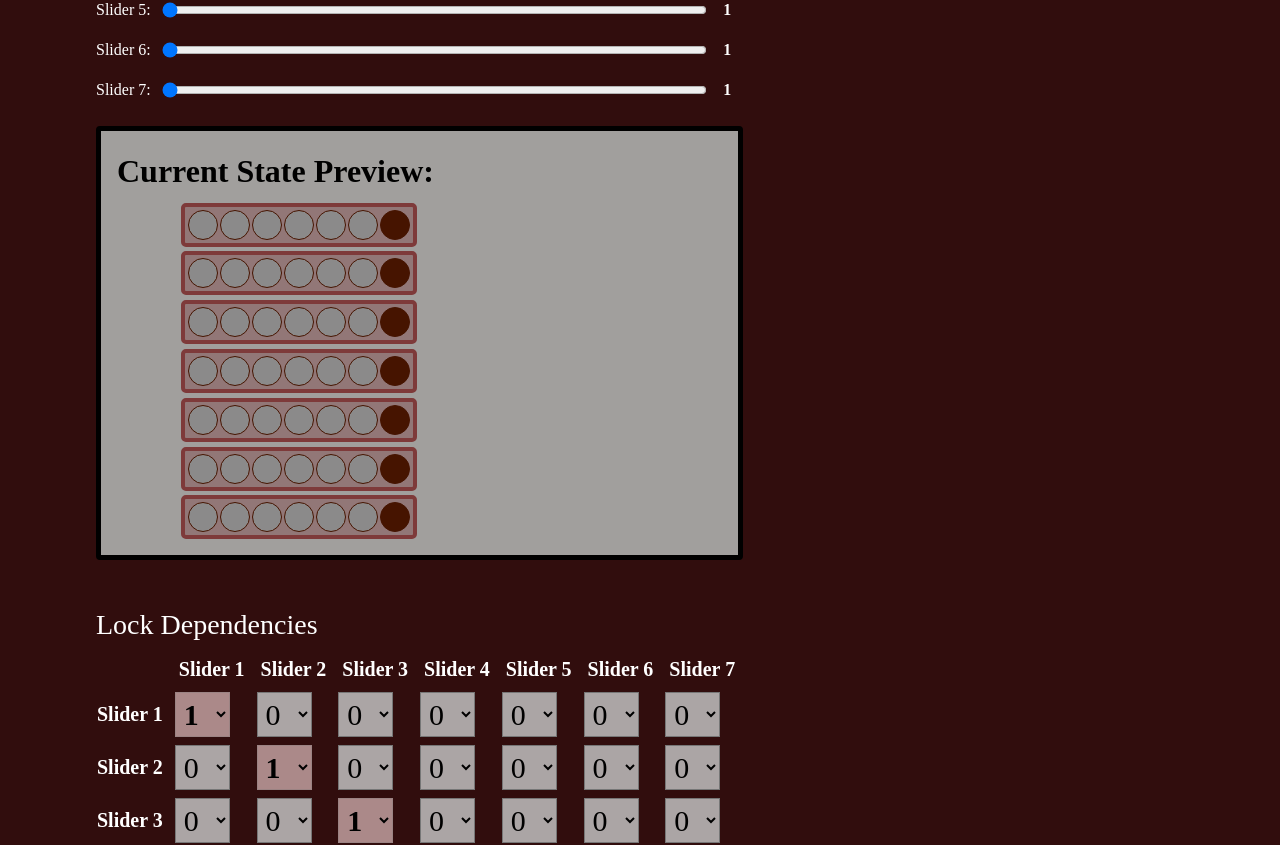
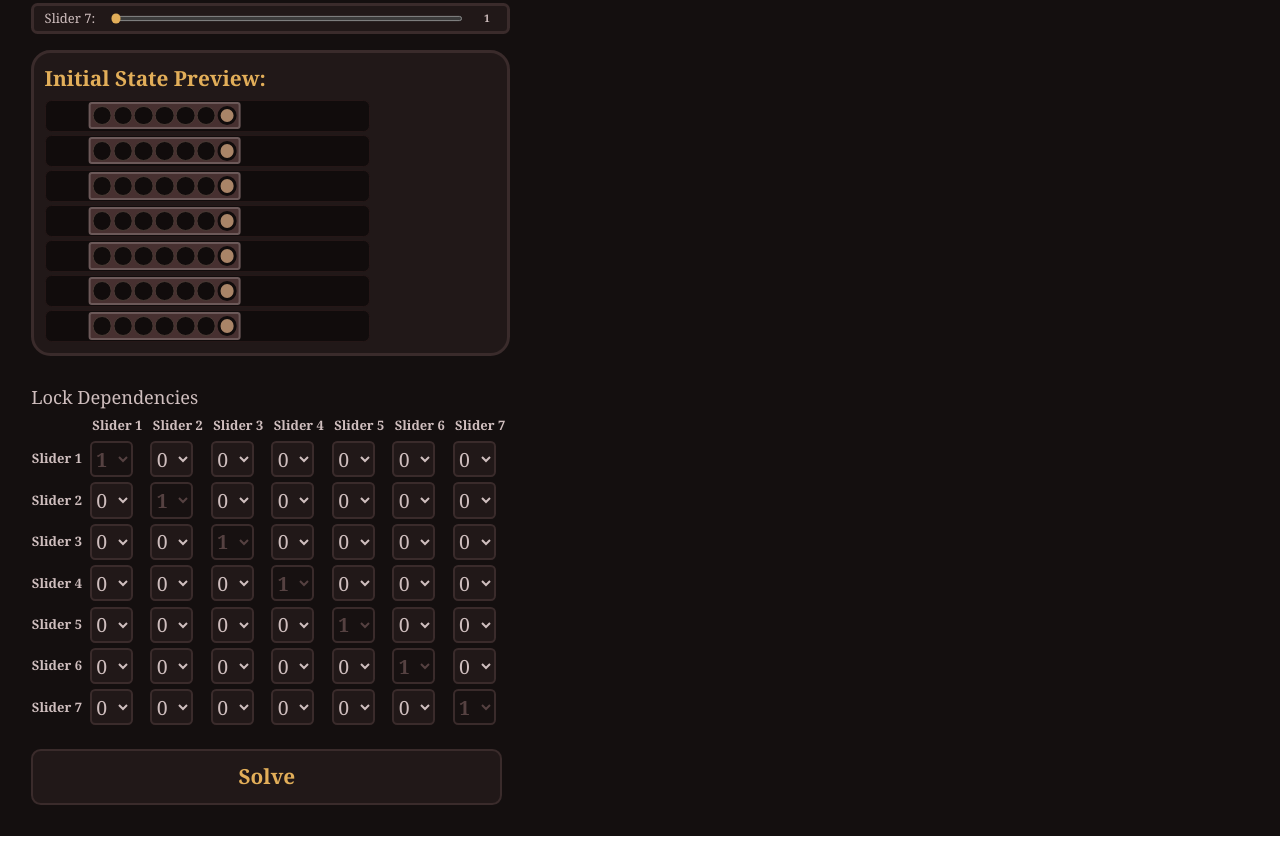
Before and after one commit to hugmonke/g1remake_lockpicker, a React (Create React App) app in the folder frontend/: page / in a window 1280 px wide. Shown: the part 356-1201 px from the top of the page. Built offline with nearby package versions, Linux system fonts and the light colour scheme.

Commit message:
New look

```diff
--- a/frontend/src/App.jsx
+++ b/frontend/src/App.jsx
@@ -61,12 +61,13 @@ function App() {
 
   function drawResColumn(move, idx) {
     return (
-
-      <div key={idx} style={{ display: "flex", flexDirection: "column", gap: "1rem", padding: "0.5rem", background: "#a19f9d", borderRadius: "4px", border: "1px solid #ddd" }}>
-        <span style={{ fontWeight: "bold", minWidth: "30px", color: "#130901" }}>{idx + 1}.</span>
-        <span style={{ minWidth: "45px", color: "#000000", fontWeight: "500" }}>{move.direction === "L" ? `${move.slider_idx + 1}L` : `${move.slider_idx + 1}R`}</span>
-        <div style={{ display: "grid", gap: "0.3rem", flexWrap: "wrap", justifyItems: "center", width: "100%" }}>
-          {states[idx + 1]?.map((pin  , i) => (<div key={i} title={`Slider ${i}`}>{drawLock(pin, i === move.slider_idx)}</div>))}
+      <div key={idx} style={{ display: "flex", flexDirection: "column", gap: "0.75rem", padding: "0.5rem", background: "#221c1a", borderRadius: "4px", border: "1px solid #4a3b35", boxShadow: "inset 0 1px 5px #793c33" }}>
+        <div style={{ display: "flex", justifyContent: "space-between", alignItems: "center", borderBottom: "1px solid #382c28", paddingBottom: "0.5rem" }}>
+          <span style={{ fontWeight: "bold", fontSize: "1.3rem", color: "#e2ae59" }}>Step {idx + 1}.</span>
+          <span style={{ background: "#3d261d", color: "#f4a261", padding: "2px 8px", borderRadius: "4px", fontSize: "1.2rem", fontWeight: "bold", border: "1px solid #8d5b4c" }}>{move.direction === "L" ? `${move.slider_idx + 1}L` : `${move.slider_idx + 1}R`}</span>
+        </div>
+        <div style={{ display: "grid", gap: "0.4rem", flexWrap: "wrap", justifyItems: "center", width: "100%" }}>
+          {states[idx + 1]?.map((pin, i) => (<div key={i} title={`Slider ${i}`}>{drawLock(pin, i === move.slider_idx)}</div>))}
         </div>
       </div>
     );
@@ -83,7 +84,11 @@ function App() {
           position: "relative",
           display: "flex",
           overflow: "hidden",
-          width: "500px"
+          width: "500px",
+          background: "#110c0c",
+          borderRadius: "10px",
+          padding: "2px",
+          border: "2px solid #251717"
         }}
       >
       <div
@@ -91,10 +96,10 @@ function App() {
         style={{
           display: "flex",
           gap: "2px", // Holes gaps
-          background: isHighlighted ? "#7e3a3a" : "#927777",
+          background: isHighlighted ? "#604828" : "#473030",
           padding: "3px",
           borderRadius: "5px", // Corner rounding
-          border: "4px solid #7e3a3a",
+          border: `4px solid ${isHighlighted ? "#b07430" : "#6c5959"}`,
           transform: `translateX(${transX}px)`
         }}
       >
@@ -110,11 +115,12 @@ function App() {
                     width: "30px",
                     height: "30px",
                     borderRadius: "40px",
-                    background: hasBolt ? "#461400" : "#8b8a8a",
+                    background: hasBolt ? "#a98467" : "#110c0c",
                     display: "flex",
-                    border: "1px solid #461400"
+                    border: ` ${hasBolt ? "6px solid #110c0c" : "1px solid #4a3b35"}`
                   }}
                 >
+
                 </div>
               );
             }
@@ -127,34 +133,37 @@ function App() {
   }
 
   return (
-    <div style={{ padding: "6rem", fontFamily: "serif", backgroundColor: "#310d0d", color: "#ffffff" }}>
-      <h1>Gothic 1 Remake Lock Solver</h1>
+    <div style={{ zoom: "0.65", padding: "3rem 3rem", fontFamily: "Georgia, serif", backgroundColor: "#140f0f", color: "#cfbebe" }}>
+      <h1 style = {{color: "#e2ae59", borderBottom: "2px solid #392922"}}>Gothic Remake Lockpick Solver</h1>
 
       {/* Page layout */}
       <div style={{ display: "flex", gap: "12rem", flexWrap: "wrap" }}>
 
         {/* Left: Initial state and dependencies */}
-        <div style={{ flex: "0 1 0px" }}>
+        <div style={{ flex: "0 1 10px" }}>
           <div>
-            <h3>Lock State (1 - 7)</h3>
+            <h3 style = {{paddingTop: "0.5rem", paddingBottom: "0.5rem"}}>Initial Lock State</h3>
             {lockState.map((pinVal, sliderIdx) => (
-              <div key={sliderIdx} style={{ marginBottom: "1rem", display: "flex", alignItems: "center", gap: "1rem" }}>
-                <label style={{ width: "50px", whiteSpace: "nowrap"  }}>Slider {sliderIdx+1}:</label>
+              <div key={sliderIdx} style={{ marginBottom: "1rem", display: "flex", alignItems: "center", gap: "2rem", borderRadius: "10px", border: "5px solid #3a2b2b", padding: "0.3rem 1rem", background: "#211818" }}>
+                <label style={{ width: "70px", whiteSpace: "nowrap", fontSize: "20px", color: "#cfbebe"  }}>Slider {sliderIdx+1}:</label>
+
                 <input
+
                   type="range"
                   min="0"
                   max="6"
                   value={pinVal}
                   onChange={(slideInput) => sliderChange(sliderIdx, slideInput.target.value)}
-                  style={{ flex: 1 }}
+                  style={{ flex: 1, accentColor: "#e2ae59"}}
                 />
+
                 <span style={{ fontWeight: "bold", width: "20px" }}>{pinVal+1}</span>
               </div>
             ))}
 
             {/* Initial state preview */}
-            <div style={{ marginTop: "1.5rem", padding: "1rem", background: "#a19f9d", borderRadius: "4px", border: "5px solid #000000" }}>
-              <div style={{ fontSize: "2rem", fontWeight: "bold", marginBottom: "0.5rem", color: "#000000" }}>Current State Preview:</div>
+            <div style={{ marginTop: "1.5rem", padding: "1rem", background: "#211818", borderRadius: "30px", border: "5px solid #3a2b2b" }}>
+              <div style={{ fontSize: "2rem", fontWeight: "bold", marginBottom: "0.5rem", color: "#e2ae59" }}>Initial State Preview:</div>
               <div style={{ display: "grid", gap: "0.3rem" }}>
                 {
                   lockState.map((slideVal, sliderIdx) => (
@@ -168,9 +177,9 @@ function App() {
           </div>
 
           {/* Lock dependencies */}
-          <div style={{ marginTop: "3rem" }}>
+          <div style={{ marginTop: "3rem", color: "#cfbebe" }}>
             <h3>Lock Dependencies</h3>
-            <table style={{ borderCollapse: "collapse"}}>
+            <table style={{ borderCollapse: "collapse" }}>
               <thead>
                 <tr>
                   <th></th>
@@ -192,12 +201,14 @@ function App() {
                               disabled={isDiagonal}
                               onChange={(configInput) => configChange(rowIdx, colIdx, configInput.target.value)}
                               style={{
-                                color: "#000000",
+                                color: isDiagonal ? "#554141" : "#cfbebe" ,
                                 fontSize: "30px",
                                 padding: "4px",
-                                backgroundColor: isDiagonal ? "#ab8989" : "#aba5a5",
+                                backgroundColor: isDiagonal ? "#171111" : "#211818",
                                 fontWeight: isDiagonal ? "bold" : "normal",
-                                cursor: isDiagonal ? "not-allowed" : "pointer"
+                                cursor: isDiagonal ? "not-allowed" : "pointer",
+                                borderRadius: "8px",
+                                border: "4px solid #3a2b2b"
                               }}
                             >
                               <option value={-1}> -1</option>
@@ -215,18 +226,30 @@ function App() {
           </div>
 
           <div style={{ marginTop: "2rem" }}>
-            <button onClick={sendLock} style={{ padding: "0.75rem 1.5rem", fontSize: "1rem", cursor: "pointer" }}>
+            <button onClick={sendLock}
+            disabled={isSolving}
+            style={{
+              padding: "1rem 2rem",
+               fontSize: "2rem",
+               fontWeight: "bold",
+               borderRadius: "15px",
+               border: `4px solid ${isSolving ? "#030202" : "#3a2b2b"}`,
+               cursor: isSolving ? "default" : "pointer",
+               color: "#e2ae59",
+               backgroundColor: isSolving ? "#0f0b0b" : "#211818 ",
+               minWidth: "725px"
+               }}>
               {isSolving ? "Solving..." : "Solve"}
             </button>
           </div>
         </div>
 
         {/* Right: Result display */}
-        <div style={{ flex: "1 1 500px" }}>
+        <div style={{ flex: "1 1 auto" }}>
           {result && (
-            <div style={{ background: "#b79483", padding: "2rem", borderRadius: "40px", width: "100%", boxSizing: "border-box" }}>
+            <div style={{ background: "#251c1c", padding: "2rem", borderRadius: "40px", border: "1px solid #000000", width: "100%", boxSizing: "border-box" }}>
 
-              <h3 style={{ color: "#000000" }}>
+              <h3 style={{ color: "#e2ae59" }}>
                 Result:
               </h3>
 
```
